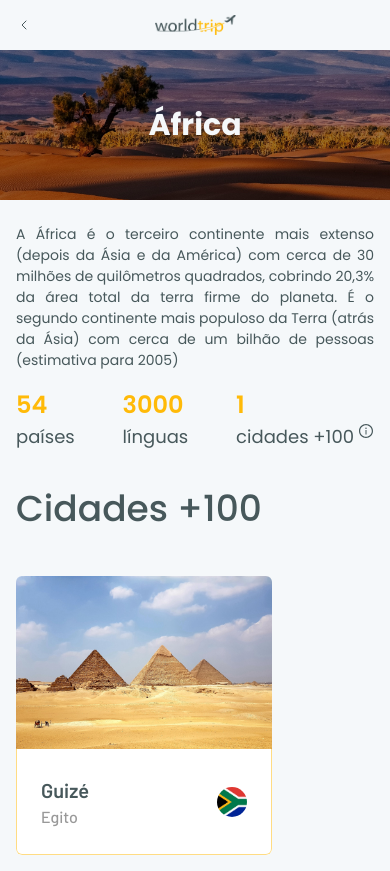
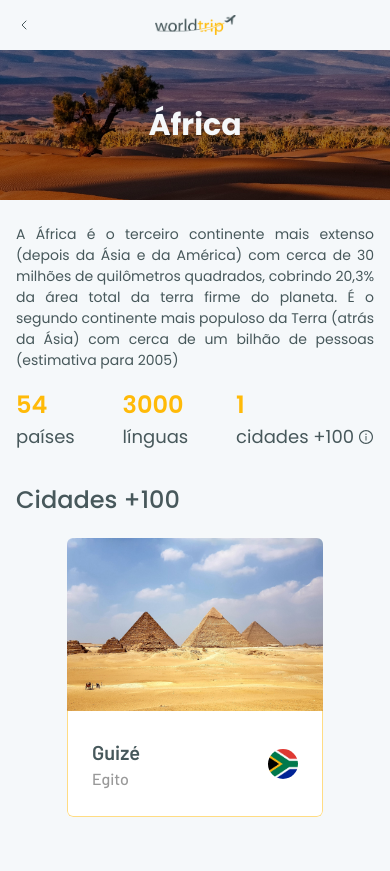
Before and after one commit to deywersonp/ignite-reactjs-challenge-04, a Next.js app: page /continent/africa in a window 390 px wide. After the commit the page ends 844 px from the top, so only its background shows below. Built offline with nearby package versions, Linux system fonts and the light colour scheme.

Commit message:
added responsive at Top100Cities and Info components

```diff
--- a/src/components/Info.tsx
+++ b/src/components/Info.tsx
@@ -28,7 +28,7 @@ export const Info = ({
       </Text>
 
       <Flex
-        align={["flex-start", "center"]}
+        align={["center"]}
         justify="center"
         gap="1"
       >
--- a/src/components/Top100Cities.tsx
+++ b/src/components/Top100Cities.tsx
@@ -21,19 +21,20 @@ export const Top100Cities = ({ cities }: Top100CitiesProps) => {
       px={["4", "10", "35"]}
     >
       <Text
-        fontSize="4xl"
+        fontSize={["2xl", "4xl"]}
         fontWeight="medium"
-        lineHeight="54px"
+        lineHeight={["9", "54px"]}
       >
         Cidades +100
       </Text>
 
       <Flex
         flex="1"
-        rowGap="48px"
+        justify={["center", "center", "flex-start"]}
+        rowGap={["20px", "48px"]}
         columnGap="45px"
         flexWrap="wrap"
-        pt="10"
+        pt={["5", "10"]}
       >
         {cities?.map(city => (
           <CityCard
```
